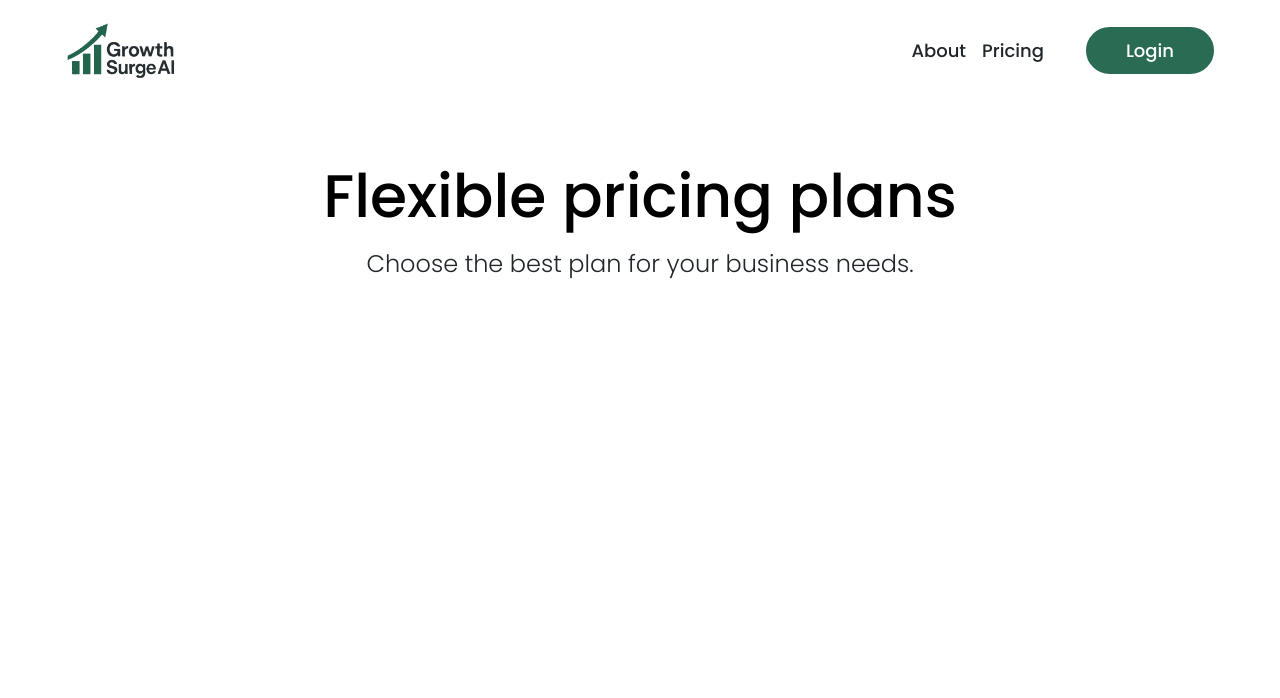
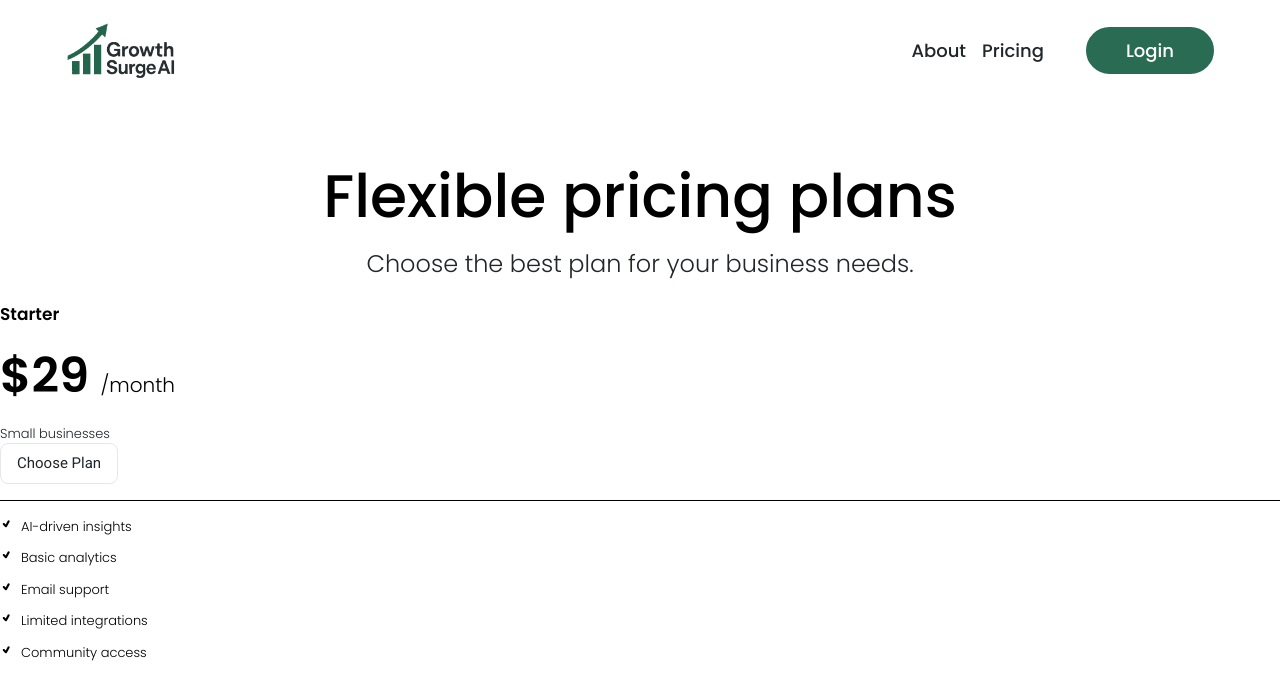
Before and after one commit to AbubakarSiddique32/AI-Automation, a React (Vite) app: page /pricing in a window 1280 px wide. Shown: the top 698 px of the page. Built offline with nearby package versions, Linux system fonts and the light colour scheme.

Commit message:
AI-Automation

```diff
--- a/package.json
+++ b/package.json
@@ -12,6 +12,7 @@
   "dependencies": {
     "react": "^19.0.0",
     "react-dom": "^19.0.0",
+    "react-icons": "^5.5.0",
     "react-router-dom": "^7.5.2",
     "react-scroll": "^1.9.3",
     "swiper": "^11.2.6"
--- a/src/Components/Pricing/PricingPlan.jsx
+++ b/src/Components/Pricing/PricingPlan.jsx
@@ -1,4 +1,5 @@
 import React from "react";
+import { TiTick } from "react-icons/ti";
 
 const PricingPlan = () => {
   return (
@@ -12,6 +13,57 @@ const PricingPlan = () => {
             Choose the best plan for your business needs.
           </h4>
         </div>
+        <div className="buying-plans">
+          <div className="single-plan">
+            <div className="sp-price flex flex-col gap-3">
+              <h4 className=" text-[17px] font-[600] font-poppins text-[#000000]">
+                Starter
+              </h4>
+              <h2 className=" text-[48px] font-[600] font-poppins text-[#000000]">
+                $29 <span className="text-[20px] font-[300]">/month</span>
+              </h2>
+              <p className=" text-[13px] font-[300] ">Small businesses</p>
+            </div>
+            <div className="sp-button">
+              <button className=" border rounded-[8px] px-[16px] py-[8px] text-[15px] font-roboto">
+                Choose Plan
+              </button>
+            </div>
+            <div className="plan-line w-full h-[1px] bg-black my-4"></div>
+            <ul className=" flex flex-col gap-3 list-none">
+              <li>
+                <p className=" flex gap-2 text-[13px] font-[300] text-black">
+                  <TiTick />
+                  AI-driven insights
+                </p>
+              </li>
+              <li>
+                <p className=" flex gap-2 text-[13px] font-[300] text-black">
+                  <TiTick />
+                  Basic analytics
+                </p>
+              </li>
+              <li>
+                <p className=" flex gap-2 text-[13px] font-[300] text-black">
+                  <TiTick />
+                  Email support
+                </p>
+              </li>
+              <li>
+                <p className=" flex gap-2 text-[13px] font-[300] text-black">
+                  <TiTick />
+                  Limited integrations
+                </p>
+              </li>
+              <li>
+                <p className=" flex gap-2 text-[13px] font-[300] text-black">
+                  <TiTick />
+                  Community access
+                </p>
+              </li>
+            </ul>
+          </div>
+        </div>
       </div>
     </div>
   );
--- a/src/index.css
+++ b/src/index.css
@@ -1,4 +1,5 @@
 @import url("https://fonts.googleapis.com/css2?family=Poppins:ital,wght@0,100;0,200;0,300;0,400;0,500;0,600;0,700;0,800;0,900;1,100;1,200;1,300;1,400;1,500;1,600;1,700;1,800;1,900&display=swap");
+@import url("https://fonts.googleapis.com/css2?family=Roboto:ital,wght@0,100..900;1,100..900&display=swap");
 
 @tailwind base;
 @tailwind components;
--- a/tailwind.config.js
+++ b/tailwind.config.js
@@ -5,6 +5,7 @@ export default {
     extend: {
       fontFamily: {
         poppins: ["Poppins", "sans-serif"],
+        roboto: ["Roboto", "sans-serif"],
       },
     },
   },
```
Also changed, not shown: 1 other file (tests, documents, lock files or other folders).
